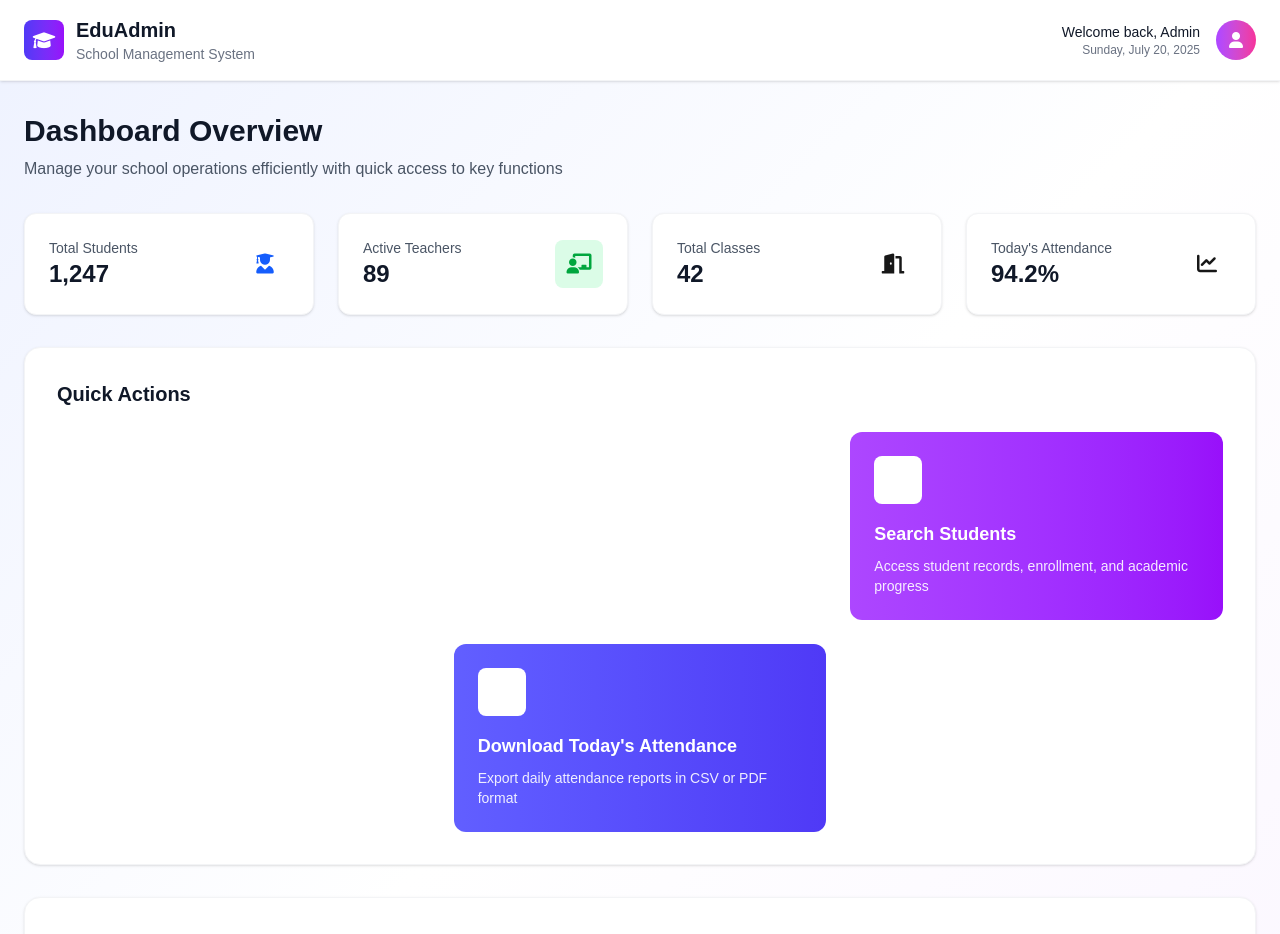
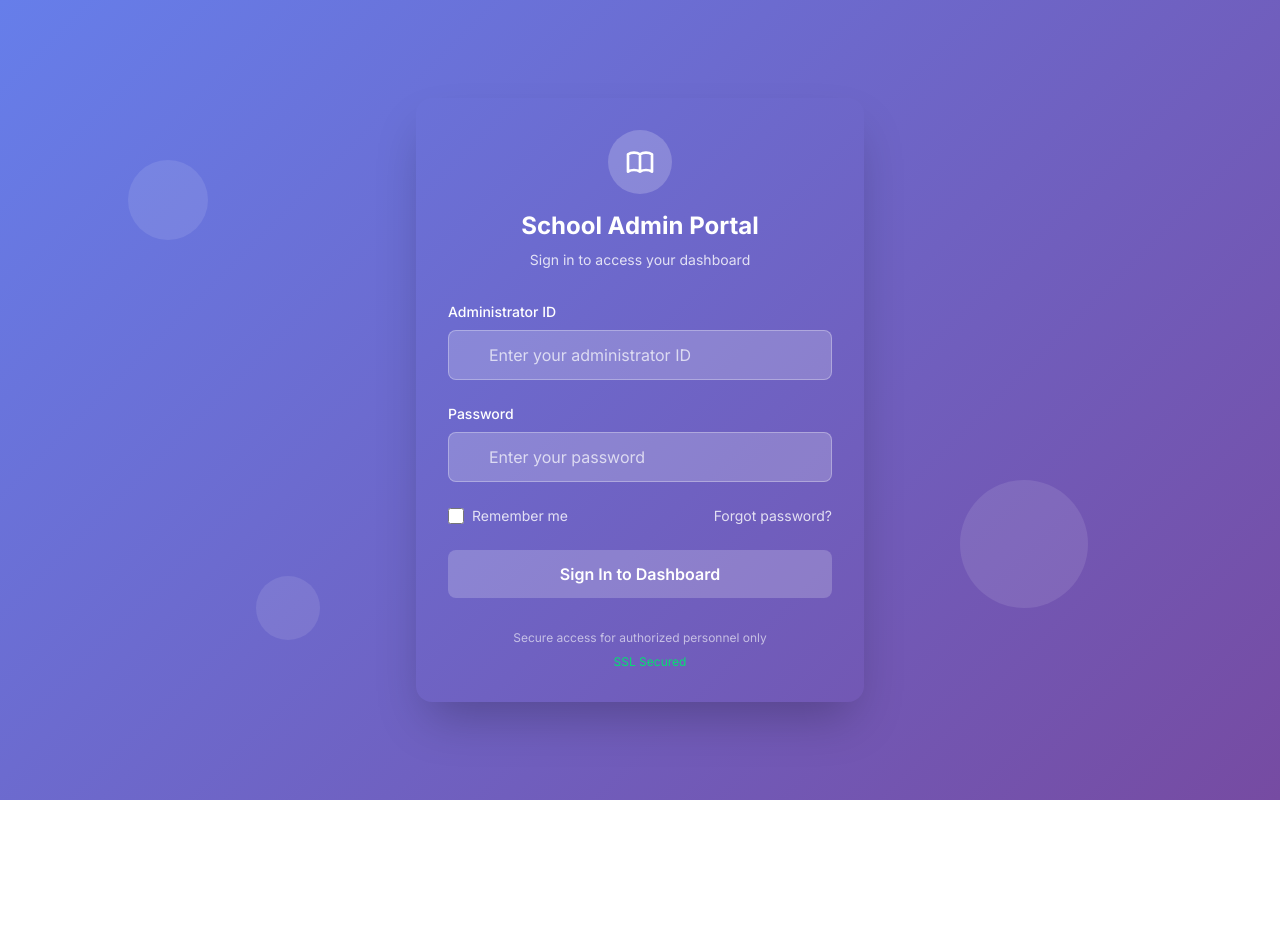
Before and after one commit to SaferAttendance/nextjs-boilerplate-dashboard-july-19, a Next.js app: page / in a window 1280 px wide. Shown: the top 934 px of the page. After the commit the page ends 800 px from the top, so only its background shows below. Built offline with nearby package versions, Linux system fonts and the light colour scheme.

Commit message:
Update page.tsx
login page is just page.tsx

```diff
--- a/app/page.tsx
+++ b/app/page.tsx
@@ -1,337 +1,268 @@
-/* app/page.tsx */
+/* app/login/page.tsx */
 "use client";
 
-import { useEffect, useState } from "react";
+import { useState, useEffect } from "react";
 import Head from "next/head";
+import { useRouter } from "next/navigation";
 
-/* ─────────────────────────────── */
-/* Helpers                                                              */
-/* ─────────────────────────────── */
-function nowPretty() {
-  return new Date().toLocaleDateString("en-US", {
+/* Smaller helpers -------------------------------------------- */
+const fmtDate = () =>
+  new Date().toLocaleDateString("en-US", {
     weekday: "long",
     year: "numeric",
     month: "long",
     day: "numeric",
   });
-}
 
-const noop = (msg: string) => () => alert(msg);
+/* Main component --------------------------------------------- */
+export default function Login() {
+  const router = useRouter();
 
-/* ─────────────────────────────── */
-/* Main page                                                            */
-/* ─────────────────────────────── */
-export default function AdminDashboard() {
-  const [today, setToday] = useState(nowPretty());
+  /* form state */
+  const [user, setUser] = useState("");
+  const [pwd, setPwd] = useState("");
+  const [showPwd, setShowPwd] = useState(false);
 
-  /* update date every minute */
+  /* modal / progress state */
+  const [open, setOpen] = useState(false);
+  const [progress, setProgress] = useState(0);
+
+  /* animate progress bar when modal opens */
   useEffect(() => {
-    const id = setInterval(() => setToday(nowPretty()), 60_000);
+    if (!open) return;
+    setProgress(0);
+    const id = setInterval(() => {
+      setProgress((p) => {
+        if (p >= 100) {
+          clearInterval(id);
+          // fake redirect after a brief pause
+          setTimeout(() => router.push("/"), 300);
+          return 100;
+        }
+        return p + 2;
+      });
+    }, 50);
     return () => clearInterval(id);
-  }, []);
+  }, [open, router]);
 
-  /* modal state (simple) */
-  const [modal, setModal] = useState<{ title: string; msg: string } | null>(
-    null
-  );
-  const show = (title: string, msg: string) => setModal({ title, msg });
+  /* handle submit */
+  const onSubmit = (e: React.FormEvent) => {
+    e.preventDefault();
+    if (user && pwd) setOpen(true);
+  };
 
   return (
     <>
       <Head>
-        <title>EduAdmin Dashboard</title>
+        <title>School Admin Portal – Login</title>
 
-        {/* Inter font */}
-        <link rel="preconnect" href="https://fonts.googleapis.com" />
-        <link rel="preconnect" href="https://fonts.gstatic.com" crossOrigin="" />
+        {/* Inter font + Tailwind CDN (only fonts loaded here) */}
         <link
           href="https://fonts.googleapis.com/css2?family=Inter:wght@300;400;500;600;700&display=swap"
           rel="stylesheet"
         />
-        {/* Font-Awesome (icons) */}
-        <link
-          href="https://cdnjs.cloudflare.com/ajax/libs/font-awesome/6.0.0/css/all.min.css"
-          rel="stylesheet"
-        />
       </Head>
 
-      {/* Body gradient */}
-      <div className="bg-gradient-to-br from-indigo-50 via-white to-purple-50 min-h-screen font-inter">
-        {/* Header */}
-        <header className="bg-white shadow-sm border-b border-gray-100">
-          <div className="max-w-7xl mx-auto px-6 py-4 flex items-center justify-between">
-            {/* brand */}
-            <div className="flex items-center space-x-3">
-              <div className="w-10 h-10 bg-gradient-to-r from-indigo-600 to-purple-600 rounded-lg flex items-center justify-center">
-                <i className="fas fa-graduation-cap text-white text-lg" />
-              </div>
-              <div>
-                <h1 className="text-xl font-semibold text-gray-900">EduAdmin</h1>
-                <p className="text-sm text-gray-500">School Management System</p>
+      {/* page background */}
+      <div className="gradient-bg min-h-screen flex items-center justify-center p-4 relative overflow-hidden font-[Inter]">
+        {/* floating shapes */}
+        {Array.from({ length: 3 }).map((_, i) => (
+          <div
+            key={i}
+            className={`shape absolute rounded-full bg-white/10 ${
+              i === 0
+                ? "w-20 h-20 top-[20%] left-[10%] animate-float1"
+                : i === 1
+                ? "w-32 h-32 top-[60%] right-[15%] animate-float2"
+                : "w-16 h-16 bottom-[20%] left-[20%] animate-float3"
+            }`}
+          />
+        ))}
+
+        {/* login card */}
+        <div className="glass-effect rounded-2xl p-8 w-full max-w-md shadow-2xl relative z-10">
+          <header className="text-center mb-8">
+            <div className="w-16 h-16 bg-white/20 rounded-full flex items-center justify-center mx-auto mb-4">
+              <svg
+                className="w-8 h-8 text-white"
+                fill="none"
+                stroke="currentColor"
+                viewBox="0 0 24 24"
+              >
+                <path
+                  strokeLinecap="round"
+                  strokeLinejoin="round"
+                  strokeWidth={2}
+                  d="M12 6.253v13m0-13C10.832 5.477 9.246 5 7.5 5S4.168 5.477 3 6.253v13C4.168 18.477 5.754 18 7.5 18s3.332.477 4.5 1.253m0-13C13.168 5.477 14.754 5 16.5 5c1.746 0 3.332.477 4.5 1.253v13C19.832 18.477 18.246 18 16.5 18c-1.746 0-3.332.477-4.5 1.253"
+                />
+              </svg>
+            </div>
+            <h1 className="text-2xl font-bold text-white mb-2">
+              School Admin Portal
+            </h1>
+            <p className="text-white/80 text-sm">
+              Sign in to access your dashboard
+            </p>
+          </header>
+
+          {/* form */}
+          <form onSubmit={onSubmit} className="space-y-6">
+            {/* user */}
+            <div>
+              <label
+                htmlFor="user"
+                className="block text-white text-sm font-medium mb-2"
+              >
+                Administrator&nbsp;ID
+              </label>
+              <div className="relative">
+                <span className="absolute inset-y-0 left-0 pl-3 flex items-center pointer-events-none">
+                  <i className="fas fa-user-graduate text-gray-300" />
+                </span>
+                <input
+                  id="user"
+                  value={user}
+                  onChange={(e) => setUser(e.target.value)}
+                  required
+                  placeholder="Enter your administrator ID"
+                  className="input-focus w-full pl-10 pr-4 py-3 bg-white/20 border border-white/30 rounded-lg text-white placeholder-white/70 focus:outline-none focus:ring-2 focus:ring-white focus:ring-opacity-50 transition"
+                />
               </div>
             </div>
 
-            {/* user + date */}
-            <div className="flex items-center space-x-4">
-              <div className="text-right">
-                <p className="text-sm font-medium text-gray-900">
-                  Welcome back, Admin
-                </p>
-                <p className="text-xs text-gray-500">{today}</p>
-              </div>
-              <div className="w-10 h-10 bg-gradient-to-r from-purple-500 to-pink-500 rounded-full flex items-center justify-center">
-                <i className="fas fa-user text-white" />
+            {/* password */}
+            <div>
+              <label
+                htmlFor="password"
+                className="block text-white text-sm font-medium mb-2"
+              >
+                Password
+              </label>
+              <div className="relative">
+                <span className="absolute inset-y-0 left-0 pl-3 flex items-center pointer-events-none">
+                  <i className="fas fa-lock text-gray-300" />
+                </span>
+                <input
+                  id="password"
+                  type={showPwd ? "text" : "password"}
+                  value={pwd}
+                  onChange={(e) => setPwd(e.target.value)}
+                  required
+                  placeholder="Enter your password"
+                  className="input-focus w-full pl-10 pr-12 py-3 bg-white/20 border border-white/30 rounded-lg text-white placeholder-white/70 focus:outline-none focus:ring-2 focus:ring-white focus:ring-opacity-50 transition"
+                />
+                <button
+                  type="button"
+                  onClick={() => setShowPwd(!showPwd)}
+                  className="absolute inset-y-0 right-0 pr-3 flex items-center"
+                >
+                  <i
+                    className={`fas ${
+                      showPwd ? "fa-eye-slash" : "fa-eye"
+                    } text-gray-300 hover:text-white transition`}
+                  />
+                </button>
               </div>
             </div>
-          </div>
-        </header>
 
-        {/* Main */}
-        <main className="max-w-7xl mx-auto px-6 py-8">
-          {/* hero */}
-          <section className="mb-8">
-            <h2 className="text-3xl font-bold text-gray-900 mb-2">
-              Dashboard Overview
-            </h2>
-            <p className="text-gray-600">
-              Manage your school operations efficiently with quick access to key
-              functions
-            </p>
-          </section>
+            {/* remember / forgot */}
+            <div className="flex items-center justify-between">
+              <label className="flex items-center">
+                <input
+                  type="checkbox"
+                  className="w-4 h-4 text-blue-600 bg-white/20 border-white/30 rounded focus:ring-2 focus:ring-blue-500"
+                />
+                <span className="ml-2 text-sm text-white/80">Remember me</span>
+              </label>
+              <a
+                href="#"
+                className="text-sm text-white/80 hover:text-white transition"
+              >
+                Forgot password?
+              </a>
+            </div>
 
-          {/* quick stats */}
-          <section className="grid grid-cols-1 md:grid-cols-4 gap-6 mb-8">
-            {[
-              {
-                label: "Total Students",
-                value: "1,247",
-                icon: "fa-user-graduate",
-                color: "blue",
-              },
-              {
-                label: "Active Teachers",
-                value: "89",
-                icon: "fa-chalkboard-teacher",
-                color: "green",
-              },
-              {
-                label: "Total Classes",
-                value: "42",
-                icon: "fa-door-open",
-                color: "purple",
-              },
-              {
-                label: "Today's Attendance",
-                value: "94.2%",
-                icon: "fa-chart-line",
-                color: "orange",
-              },
-            ].map(({ label, value, icon, color }) => (
-              <div
-                key={label}
-                className="bg-white rounded-xl shadow-sm border border-gray-100 p-6 hover:shadow-md transition-shadow"
-              >
-                <div className="flex items-center justify-between">
-                  <div>
-                    <p className="text-sm font-medium text-gray-600">{label}</p>
-                    <p className="text-2xl font-bold text-gray-900">{value}</p>
-                  </div>
-                  <div
-                    className={`w-12 h-12 bg-${color}-100 rounded-lg flex items-center justify-center`}
-                  >
-                    <i className={`fas ${icon} text-${color}-600 text-xl`} />
-                  </div>
-                </div>
-              </div>
-            ))}
-          </section>
+            <button
+              type="submit"
+              className="login-btn w-full bg-white/20 hover:bg-white/30 text-white font-semibold py-3 rounded-lg transition focus:outline-none focus:ring-2 focus:ring-white/50"
+            >
+              Sign In to Dashboard
+            </button>
+          </form>
 
-          {/* quick actions */}
-          <section className="bg-white rounded-2xl shadow-sm border border-gray-100 p-8">
-            <h3 className="text-xl font-semibold text-gray-900 mb-6">
-              Quick Actions
-            </h3>
+          {/* footer */}
+          <footer className="mt-8 text-center text-white/60 text-xs">
+            Secure access for authorized personnel only
+            <div className="flex items-center justify-center mt-2">
+              <i className="w-4 h-4 fas fa-lock text-green-400 mr-1" />
+              <span className="text-green-400">SSL Secured</span>
+            </div>
+          </footer>
+        </div>
 
-            <div className="grid grid-cols-1 md:grid-cols-2 lg:grid-cols-3 gap-6">
-              {[
-                {
-                  title: "Search Teachers",
-                  desc:
-                    "Find and manage teacher profiles, schedules, and assignments",
-                  colorFrom: "blue-500",
-                  colorTo: "blue-600",
-                  fn: () =>
-                    show("Search Teachers", "Opening teacher search interface…"),
-                  icon: "fa-search",
-                },
-                {
-                  title: "Search Classes",
-                  desc:
-                    "Browse class schedules, room assignments, and capacity",
-                  colorFrom: "green-500",
-                  colorTo: "green-600",
-                  fn: () =>
-                    show("Search Classes", "Loading class management system…"),
-                  icon: "fa-door-open",
-                },
-                {
-                  title: "Search Students",
-                  desc:
-                    "Access student records, enrollment, and academic progress",
-                  colorFrom: "purple-500",
-                  colorTo: "purple-600",
-                  fn: () =>
-                    show("Search Students", "Accessing student database…"),
-                  icon: "fa-user-graduate",
-                },
-                {
-                  title: "Manage Substitute Assignments",
-                  desc:
-                    "Assign substitute teachers and manage coverage schedules",
-                  colorFrom: "orange-500",
-                  colorTo: "orange-600",
-                  fn: () =>
-                    show(
-                      "Manage Substitutes",
-                      "Opening substitute assignment panel…"
-                    ),
-                  icon: "fa-user-friends",
-                },
-                {
-                  title: "Download Today's Attendance",
-                  desc:
-                    "Export daily attendance reports in CSV or PDF format",
-                  colorFrom: "indigo-500",
-                  colorTo: "indigo-600",
-                  fn: () =>
-                    show(
-                      "Download Attendance",
-                      "Generating today’s attendance report…"
-                    ),
-                  icon: "fa-download",
-                },
-                {
-                  title: "View Reports",
-                  desc:
-                    "Access comprehensive analytics and performance reports",
-                  colorFrom: "pink-500",
-                  colorTo: "pink-600",
-                  fn: () => show("View Reports", "Loading analytics dashboard…"),
-                  icon: "fa-chart-bar",
-                },
-              ].map(
-                ({
-                  title,
-                  desc,
-                  colorFrom,
-                  colorTo,
-                  fn,
-                  icon,
-                }: {
-                  title: string;
-                  desc: string;
-                  colorFrom: string;
-                  colorTo: string;
-                  fn: () => void;
-                  icon: string;
-                }) => (
-                  <button
-                    key={title}
-                    onClick={fn}
-                    className={`group bg-gradient-to-r from-${colorFrom} to-${colorTo}
-                               hover:from-${colorTo} hover:to-${colorTo.replace(
-                      "500",
-                      "700"
-                    )}
-                               text-white rounded-xl p-6 text-left transition-all duration-200
-                               transform hover:scale-105 hover:shadow-lg`}
-                  >
-                    <div className="flex items-center justify-between mb-4">
-                      <div className="w-12 h-12 bg-white bg-opacity-20 rounded-lg flex items-center justify-center">
-                        <i className={`fas ${icon} text-white text-xl`} />
-                      </div>
-                      <i className="fas fa-arrow-right text-white opacity-0 group-hover:opacity-100 transition-opacity" />
-                    </div>
-                    <h4 className="text-lg font-semibold mb-2">{title}</h4>
-                    <p className="text-sm opacity-90">{desc}</p>
-                  </button>
-                )
-              )}
-            </div>
-          </section>
-
-          {/* recent activity */}
-          <section className="mt-8 bg-white rounded-2xl shadow-sm border border-gray-100 p-8">
-            <h3 className="text-xl font-semibold text-gray-900 mb-6">
-              Recent Activity
-            </h3>
-            {[
-              {
-                icon: "fa-user-plus",
-                color: "blue",
-                text: "New student enrolled: Sarah Johnson",
-                time: "2 hours ago",
-              },
-              {
-                icon: "fa-calendar-check",
-                color: "green",
-                text: "Substitute assigned for Math Class 3B",
-                time: "4 hours ago",
-              },
-              {
-                icon: "fa-file-download",
-                color: "purple",
-                text: "Monthly attendance report generated",
-                time: "1 day ago",
-              },
-            ].map(({ icon, color, text, time }) => (
-              <div
-                key={text}
-                className="flex items-center space-x-4 p-4 bg-gray-50 rounded-lg mb-4 last:mb-0"
-              >
-                <div
-                  className={`w-10 h-10 bg-${color}-100 rounded-full flex items-center justify-center`}
-                >
-                  <i className={`fas ${icon} text-${color}-600`} />
-                </div>
-                <div className="flex-1">
-                  <p className="text-sm font-medium text-gray-900">{text}</p>
-                  <p className="text-xs text-gray-500">{time}</p>
-                </div>
-              </div>
-            ))}
-          </section>
-        </main>
-
-        {/* simple modal */}
-        {modal && (
+        {/* modal */}
+        {open && (
           <div
-            className="fixed inset-0 bg-black/50 flex items-center justify-center z-50"
-            onClick={() => setModal(null)}
+            className="fixed inset-0 bg-black/50 flex items-center justify-center p-4 z-50"
+            onClick={() => setOpen(false)}
           >
             <div
-              className="bg-white rounded-2xl p-8 max-w-md mx-4 transition"
+              className="bg-white rounded-2xl p-8 max-w-sm w-full text-center"
               onClick={(e) => e.stopPropagation()}
             >
-              <div className="text-center">
-                <div className="w-16 h-16 bg-green-100 rounded-full flex items-center justify-center mx-auto mb-4">
-                  <i className="fas fa-check text-green-600 text-2xl" />
-                </div>
-                <h3 className="text-xl font-semibold text-gray-900 mb-2">
-                  {modal.title}
-                </h3>
-                <p className="text-gray-600 mb-6">{modal.msg}</p>
-                <button
-                  onClick={() => setModal(null)}
-                  className="bg-gradient-to-r from-indigo-500 to-indigo-600 hover:from-indigo-600 hover:to-indigo-700 text-white px-6 py-3 rounded-lg font-medium"
-                >
-                  Close
-                </button>
+              <div className="w-16 h-16 bg-green-100 rounded-full flex items-center justify-center mx-auto mb-4">
+                <i className="fas fa-check text-green-600 text-2xl" />
+              </div>
+              <h3 className="text-xl font-semibold text-gray-900 mb-2">
+                Login successful!
+              </h3>
+              <p className="text-gray-600 mb-6">
+                Redirecting to your admin dashboard…
+              </p>
+              <div className="w-full bg-gray-200 rounded-full h-2">
+                <div
+                  className="bg-blue-600 h-2 rounded-full transition-all"
+                  style={{ width: `${progress}%` }}
+                />
               </div>
             </div>
           </div>
         )}
       </div>
+
+      {/* keyframes + extra styles (scoped to this file) */}
+      <style jsx global>{`
+        .gradient-bg {
+          background: linear-gradient(135deg, #667eea 0%, #764ba2 100%);
+        }
+        @keyframes float1 {
+          0%,
+          100% {
+            transform: translateY(0px) rotate(0deg);
+          }
+          50% {
+            transform: translateY(-20px) rotate(180deg);
+          }
+        }
+        @keyframes float2 {
+          0%,
+          100% {
+            transform: translateY(0px) rotate(0deg);
+          }
+          50% {
+            transform: translateY(-20px) rotate(180deg);
+          }
+        }
+        @keyframes float3 {
+          0%,
+          100% {
+            transform: translateY(0px) rotate(0deg);
+          }
+          50% {
+            transform: translateY(-20px) rotate(180deg);
+          }
+        }
+      `}</style>
     </>
   );
 }
```
